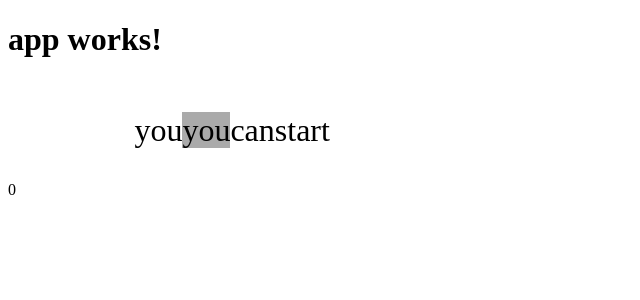
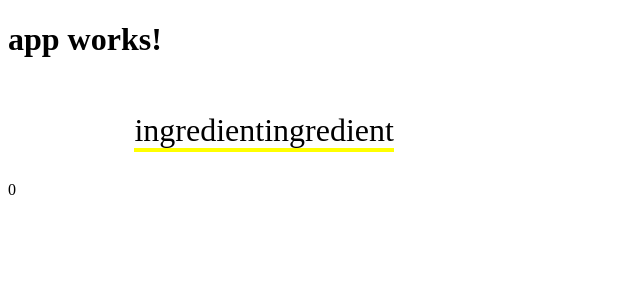
Before and after one commit to lorenzoromagnoli/ghostchef, an Angular app: page / in a window 1280 px wide. Shown: the top 300 px of the page, without its empty margins (0-640 px from the left). Built offline with nearby package versions, Linux system fonts and the light colour scheme.

Commit message:
handling of time event - the computer input random shit when required

```diff
--- a/src/app/app.component.ts
+++ b/src/app/app.component.ts
@@ -1,4 +1,5 @@
 import { Component } from '@angular/core';
+import { Word } from './editor/word';
 
 @Component({
   selector: 'app-root',
--- a/src/app/editor/editor.component.css
+++ b/src/app/editor/editor.component.css
@@ -11,3 +11,7 @@
   .autocomplete{
     background-color: #aaaaaa;
   }
+
+  .word.machine{
+    border-bottom: 4px solid yellow;
+  }
--- a/src/app/editor/editor.component.html
+++ b/src/app/editor/editor.component.html
@@ -3,7 +3,7 @@
   <span *ngFor="let word of words; let i = index">
 
     <span
-      class="word"
+      class="word {{word.author}}"
       contenteditable="true"
       (keydown)="handleKeyEvent($event,'key',i)"
       (keydown.Enter)="handleKeyEvent( $event, 'Enter', i )"
@@ -11,9 +11,9 @@
       (keydown.ArrowUp)="handleKeyEvent( $event, 'Arrow Up', i )"
       (keydown.ArrowRight)="handleKeyEvent( $event, 'Arrow Right', i )"
       (keydown.ArrowDown)="handleKeyEvent( $event, 'Arrow Down', i )"
-      (keydown.Space)="handleKeyEvent( $event, 'Space', i )">{{word}}</span>
+      (keydown.Space)="handleKeyEvent( $event, 'Space', i )">{{word.word}}</span>
 
-    <span class="autocomplete" [hidden]="i!=focussedWordPosition">{{word}}</span>
+    <!-- <span class="autocomplete" [hidden]="i!=focussedWordPosition">{{word}}</span> -->
 
   </span>
 </div>
--- a/src/app/editor/editor.component.ts
+++ b/src/app/editor/editor.component.ts
@@ -1,38 +1,47 @@
-import { Component } from '@angular/core';
+import { Component, Input } from '@angular/core';
+import { Word } from './word';
 
 @Component({
   selector: 'app-editor',
   templateUrl: './editor.component.html',
   styleUrls: ['./editor.component.css']
 })
+
+
 export class EditorComponent {
 
   constructor() {
   }
+  // id = 1;
+  text = '';
+  words: Word[] = [];
+  focussedWordPosition = 0;
 
-  id = 1;
-  text = '';
-  words = ["you", "can", "start"];
-  focussedWordPosition = 0;
+  nothingIsHappeningTimer;
+  timetowait = 3000;
 
   handleKeyEvent(event: any, value: any, index: number) {
 
     var word = event.target.innerText;
     var separatorPosition = window.getSelection().focusOffset;
-    console.log("word Index",index);
-    console.log("separator Position",window.getSelection());
+    console.log("word Index", index);
+    console.log("separator Position", window.getSelection());
 
     if (value == 'key') {
       this.focussedWordPosition = index;
+      this.resetInterval();
+
     } else if (value == 'Space') {
       var wordToAdd = word.substring(0, separatorPosition).trim();
       var wordToStay = word.substring(separatorPosition, word.length).trim();
-      if (wordToAdd==""){
+      if (wordToAdd == "") {
         wordToStay.prepend(" ");
-      }else{
+      } else {
         console.log(separatorPosition, wordToAdd, wordToStay);
         event.target.innerText = wordToStay;
-        this.words.splice(index, 0, wordToAdd);
+        //  this.words.splice(index, 0, wordToAdd);
+        this.addAWord(wordToAdd, "", "human", index);
+
       }
 
     } else if (value == 'Arrow Left') {
@@ -53,11 +62,35 @@ export class EditorComponent {
   }
 
 
+  resetInterval() {
+    window.clearInterval(this.nothingHappeningTimer);
+    this.nothingHappeningTimer = window.setInterval(function() {
+      console.log("restarted interval");
+      this.getComputeraction()
+    }.bind(this), this.timetowait);
+  }
+
+  getComputeraction() {
+    this.addAWord("ingredient", "ingredient", "machine", getRandom(0, 3));
+    console.log("something you should repeat");
+  }
+
+  addAWord(word, type, author, index) {
+    var w = { 'word': word, 'type': 'ingredient', author: author };
+    this.words.splice(index, 0, w);
+  }
 
   ngOnInit() {
     console.log("started");
   }
+  nothingHappeningTimer = window.setInterval(this.getComputeraction.bind(this), this.timetowait);
 
+}
+
+
+var getRandom = function(a, b) {
+  var randomNumber = Math.round(Math.random() * (b - a)) - a;
+  return (randomNumber);
 }
 
 var FocusOnElement = function(element: any) {
--- /dev/null
+++ b/src/app/editor/word.ts
@@ -0,0 +1,5 @@
+export class Word {
+  word: string;
+  type: string;
+  author: string;
+}
```
Also changed, not shown: server.js (+17 -1 lines).
